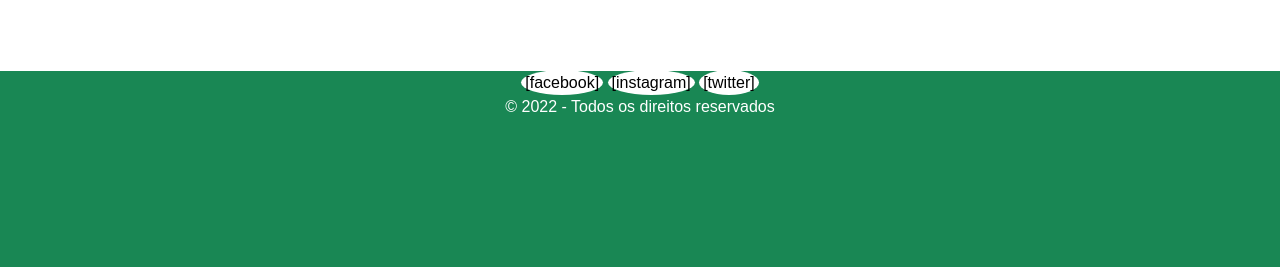
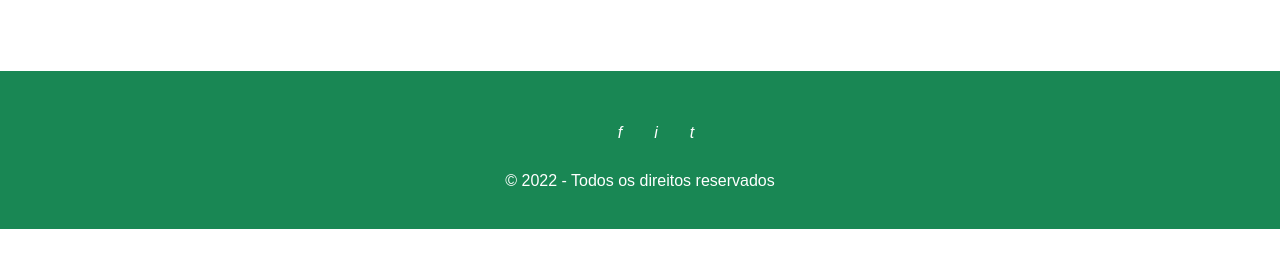
Before and after one commit to aliclic/Jampa-SAFE, a plain HTML site: page index.html in a window 1280 px wide. Shown: the part 3175-3442 px from the top of the page. After the commit the page ends 3404 px from the top, so only its background shows below. Drawn offline with nearby package versions, Linux system fonts and the light colour scheme.

Commit message:
faltando icones

```diff
--- a/css/footer.css
+++ b/css/footer.css
@@ -1,14 +1,23 @@
 footer {
     width: 100vw;
-    height: 15rem;
-    background-color: #198754
-    ;
+    height: auto;
+    background-color: #198754;
+    padding-top: 50px;
+    padding-bottom: 20px;
   }
 
-.social {
-  border-radius: 50%;
+.socials {
+  list-style: none;
+}
+
+.socials a {
   text-decoration: none;
-  color: black;
+  color: #ffff;
+}
+
+.social a i {
+  font-size: 1.1rem;
+  transition: color .4s ease;
 }
 
 .face:hover {
--- a/index.html
+++ b/index.html
@@ -192,14 +192,13 @@
       </main>
 
 
-      <footer class="mt-5">
-
-        <div class="group d-flex flex-column justify-content-center align-items-center">
-          <div class="social-media">
-            <a class="social face bg-white p-1" href="#">[facebook]</a>
-            <a class="social insta bg-white p-1" href="#">[instagram]</a>
-            <a class="social twit bg-white p-1" href="#">[twitter]</a>
-          </div>
+      <footer>
+        <div class="footer-container d-flex justify-content-center align-items-center flex-column text-center">
+          <ul class="socials d-flex justify-content-center align-items-center pb-2">
+            <li class="mx-3"><a class="face" href="#"><i class="fa fa-facebook">f</i></a></li>
+            <li class="mx-3"><a class="insta" href="#"><i class="fa fa-instagram">i</i></a></li>
+            <li class="mx-3"><a class="twit" href="#"><i class="fa fa-twitter">t</i></a></li>
+          </ul>
           <p class="text-white">© 2022 - Todos os direitos reservados</p>
         </div>
       </footer>
```
